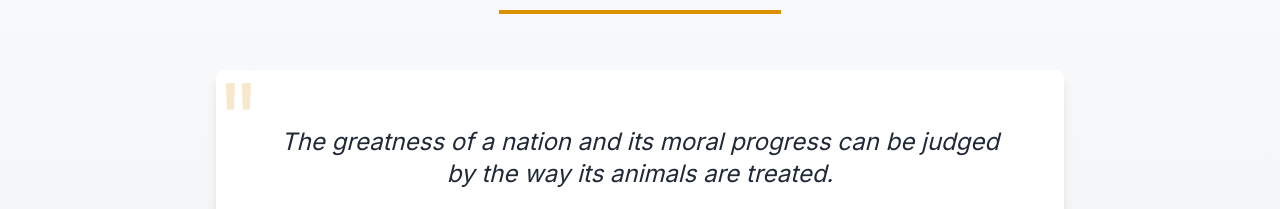
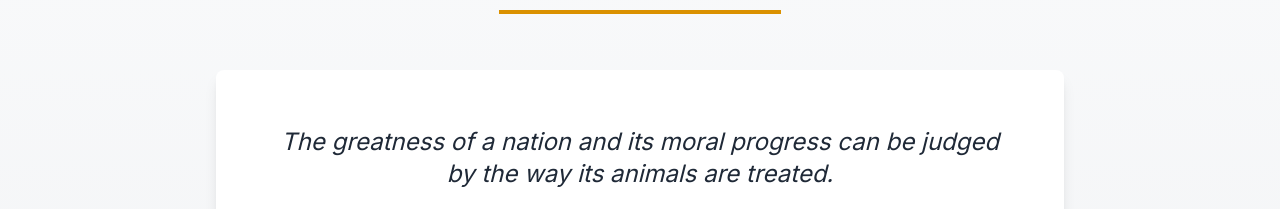
Before and after one commit to Santhosh7kavul/sv_foods, a Next.js app: page /about in a window 1280 px wide. Shown: the part 192-401 px from the top of the page. Built offline with nearby package versions, Linux system fonts and the light colour scheme; a web font is replaced by a local one.

Commit message:
quotation mark disable

```diff
--- a/src/app/about/page.tsx
+++ b/src/app/about/page.tsx
@@ -94,7 +94,7 @@ export default function About() {
       {/* Quote Section with styled blockquote */}
       <div className="w-full max-w-4xl mb-16 px-6">
         <blockquote className="relative p-8 bg-white rounded-lg shadow-lg">
-          <span className="absolute top-0 left-0 text-8xl text-[#DA9100] opacity-20">"</span>
+          {/* <span className="absolute top-0 left-0 text-8xl text-[#DA9100] opacity-20">"</span> */}
           <p className="text-xl md:text-2xl italic text-gray-800 pt-6 px-6">
             The greatness of a nation and its moral progress can be judged by the way its animals are treated.
           </p>
```
